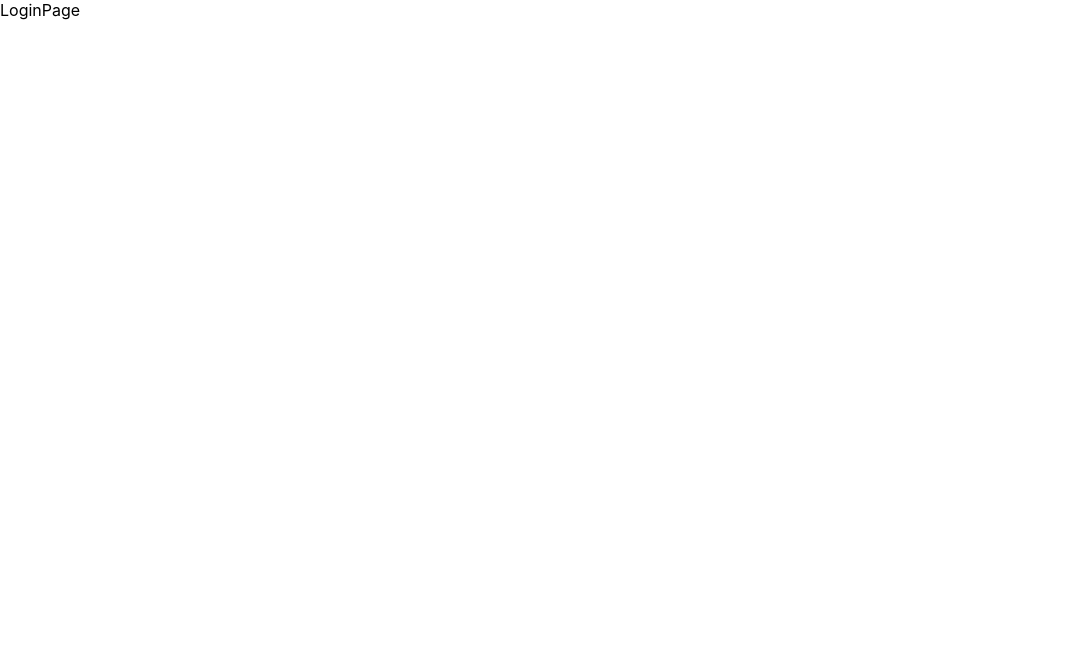
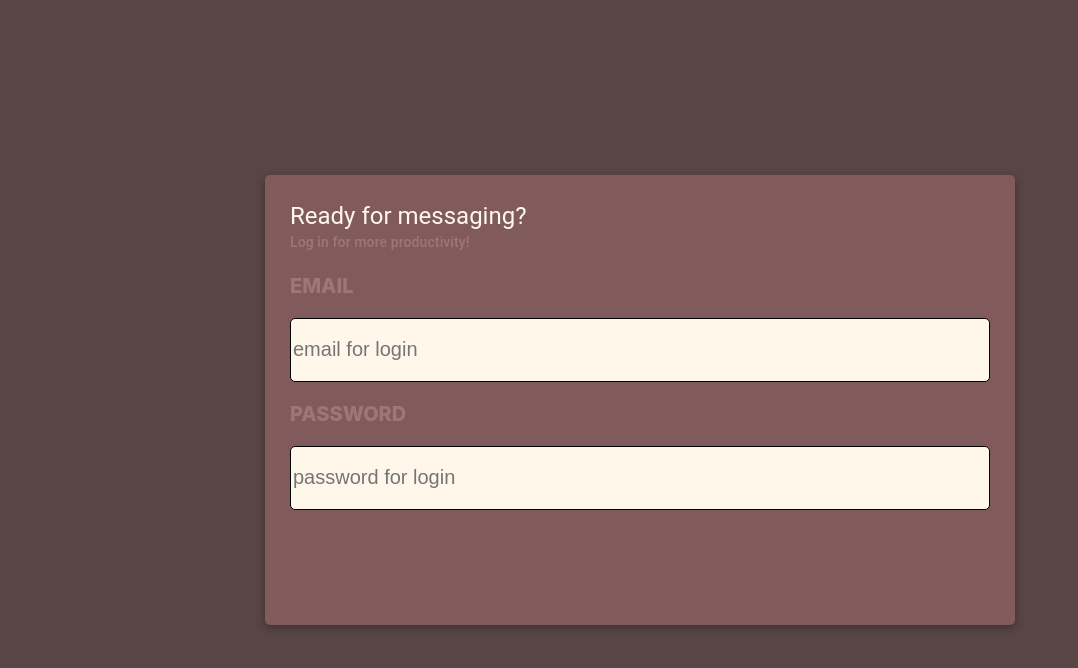
Before and after one commit to lingtzuyu/o-chat-hub, a React (Create React App) app in the folder front-end/: page /login in a window 1280 px wide. Shown: the top 668 px of the page, without its empty margins (0-1078 px from the left). Built offline with nearby package versions, Linux system fonts and the light colour scheme.

Commit message:
feat: login page

```diff
--- a/front-end/package.json
+++ b/front-end/package.json
@@ -3,6 +3,8 @@
   "version": "0.1.0",
   "private": true,
   "dependencies": {
+    "@emotion/react": "^11.10.5",
+    "@emotion/styled": "^11.10.5",
     "@mui/material": "^5.10.12",
     "@reduxjs/toolkit": "^1.9.0",
     "@testing-library/jest-dom": "^5.16.5",
--- /dev/null
+++ b/front-end/src/authPages/LoginPage/LoginInput.js
@@ -0,0 +1,25 @@
+import React from 'react';
+import InputField from '../../shared/components/InputField';
+
+export default function LoginInput({ mail, setMail, password, setPassword }) {
+  return (
+    <>
+      <InputField
+        // value and setValue 會從loginPage那頁來設定
+        value={mail}
+        setValue={setMail}
+        fieldname="email"
+        type="text"
+        placeholder="email for login"
+      />
+      <InputField
+        // value and setValue 會從loginPage那頁來設定
+        value={password}
+        setValue={setPassword}
+        fieldname="password"
+        type="text"
+        placeholder="password for login"
+      />
+    </>
+  );
+}
--- a/front-end/src/authPages/LoginPage/LoginPage.js
+++ b/front-end/src/authPages/LoginPage/LoginPage.js
@@ -1,7 +1,29 @@
-import React from 'react';
+import React, { useState } from 'react';
+import LoginArea from '../../shared/components/LoginArea';
+import LoginPageHeader from './LoginPageHeader';
+import LoginInput from './LoginInput';
 
 const LoginPage = () => {
-  return <div>LoginPage</div>;
+  // 設定state & hook
+  const [mail, setMail] = useState('');
+  const [password, setPassword] = useState('');
+
+  // 在上方import component進來後
+  // 所有loginArea (看回去loginArea.js)內的東西都會apply loginArea.js內的該區域
+
+  return (
+    <LoginArea>
+      <LoginPageHeader />
+
+      {/* 設定input區域各個元件的hook */}
+      <LoginInput
+        mail={mail}
+        setMail={setMail}
+        password={password}
+        setPassword={setPassword}
+      />
+    </LoginArea>
+  );
 };
 
 export default LoginPage;
--- /dev/null
+++ b/front-end/src/authPages/LoginPage/LoginPageHeader.js
@@ -0,0 +1,20 @@
+import React from 'react';
+import { Typography } from '@mui/material';
+
+const LoginPageHeader = () => {
+  return (
+    <>
+      {/* typography用來處理文字 ，注意看variant就可以用來賦予它是h1 h2...etc.*/}
+      <Typography variant="h5" sx={{ color: '#FFF8EA' }}>
+        Ready for messaging?
+      </Typography>
+      <Typography variant="subtitle2" sx={{ color: '#9E7676' }}>
+        Log in for more productivity!
+      </Typography>
+    </>
+  );
+};
+
+// 接下來你就可以把這段文字wrap在其他的component中 (想像成div)
+
+export default LoginPageHeader;
--- a/front-end/src/authPages/SignupPage/SignupPage.js
+++ b/front-end/src/authPages/SignupPage/SignupPage.js
@@ -1,7 +1,8 @@
 import React from 'react';
+import LoginArea from '../../shared/components/LoginArea';
 
 const SignupPage = () => {
-  return <div>SignupPage</div>;
+  return <LoginArea>SignupPage</LoginArea>;
 };
 
 export default SignupPage;
--- /dev/null
+++ b/front-end/src/shared/components/InputField.js
@@ -0,0 +1,53 @@
+import React from 'react';
+import { styled } from '@mui/system';
+
+// 注意看這邊 styled後面的()的變化，哪些是div，哪些是p
+
+const InputWrapper = styled('div')({
+  display: 'flex',
+  justifyContent: 'center',
+  flexDirection: 'column',
+  width: '100%',
+});
+
+const FieldName = styled('p')({
+  color: '#9E7676',
+  textTransform: 'uppercase',
+  fontWeight: '800',
+  fontSize: '20px',
+});
+
+const Input = styled('input')({
+  fontSize: '20px',
+  flexGrow: 1,
+  height: '60px',
+  border: '1px solid black',
+  borderRadius: '5px',
+  color: '#815B5B',
+  background: '#FFF8EA',
+  margin: 0,
+  padding: '0, 6px',
+});
+
+const InputField = (props) => {
+  const { value, setValue, fieldname, type, placeholder } = props;
+
+  const valueChangeHandler = (event) => {
+    setValue(event.target.value);
+  };
+
+  return (
+    <InputWrapper>
+      <FieldName>{fieldname}</FieldName>
+      <Input
+        value={value}
+        onChange={valueChangeHandler}
+        type={type}
+        placeholder={placeholder}
+      />
+    </InputWrapper>
+  );
+};
+
+export default InputField;
+// 這邊這個全局共用，可以拿來在需要input的地方使用
--- /dev/null
+++ b/front-end/src/shared/components/LoginArea.js
@@ -0,0 +1,42 @@
+import React from 'react';
+import Box from '@mui/material/Box';
+import { styled } from '@mui/system';
+
+// wrap the box for containing loggin area
+// use styled to give it style like css
+
+const BoxWrapper = styled('div')({
+  width: '100%',
+  height: '100vh',
+  display: 'flex',
+  alignItems: 'center',
+  justifyContent: 'center',
+  background: '#594545',
+});
+
+// return上面這個我們建立出來的boxwrapper
+
+//  the sx prop allows you to specify any other CSS rules you may need
+
+const loginArea = (props) => {
+  return (
+    <BoxWrapper>
+      <Box
+        sx={{
+          width: 700,
+          height: 400,
+          bgcolor: '#815B5B',
+          borderRadius: '5px',
+          boxShadow: '0 3px 10px 0 rgb(0 0 0 / 30%)',
+          display: 'flex',
+          flexDirection: 'column',
+          padding: '25px',
+        }}
+      >
+        {props.children}
+      </Box>
+    </BoxWrapper>
+  );
+};
+
+export default loginArea;
```
Also changed, not shown: 1 other file (tests, documents, lock files or other folders).
